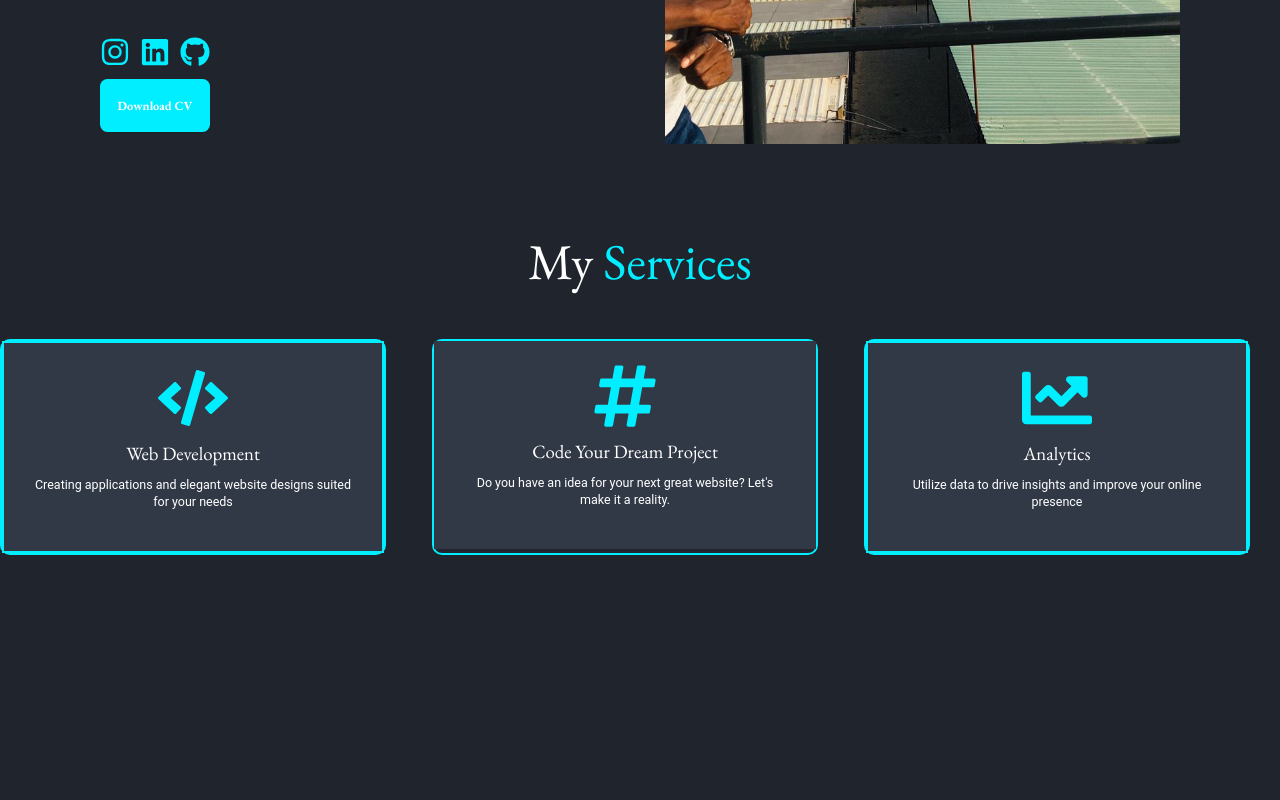
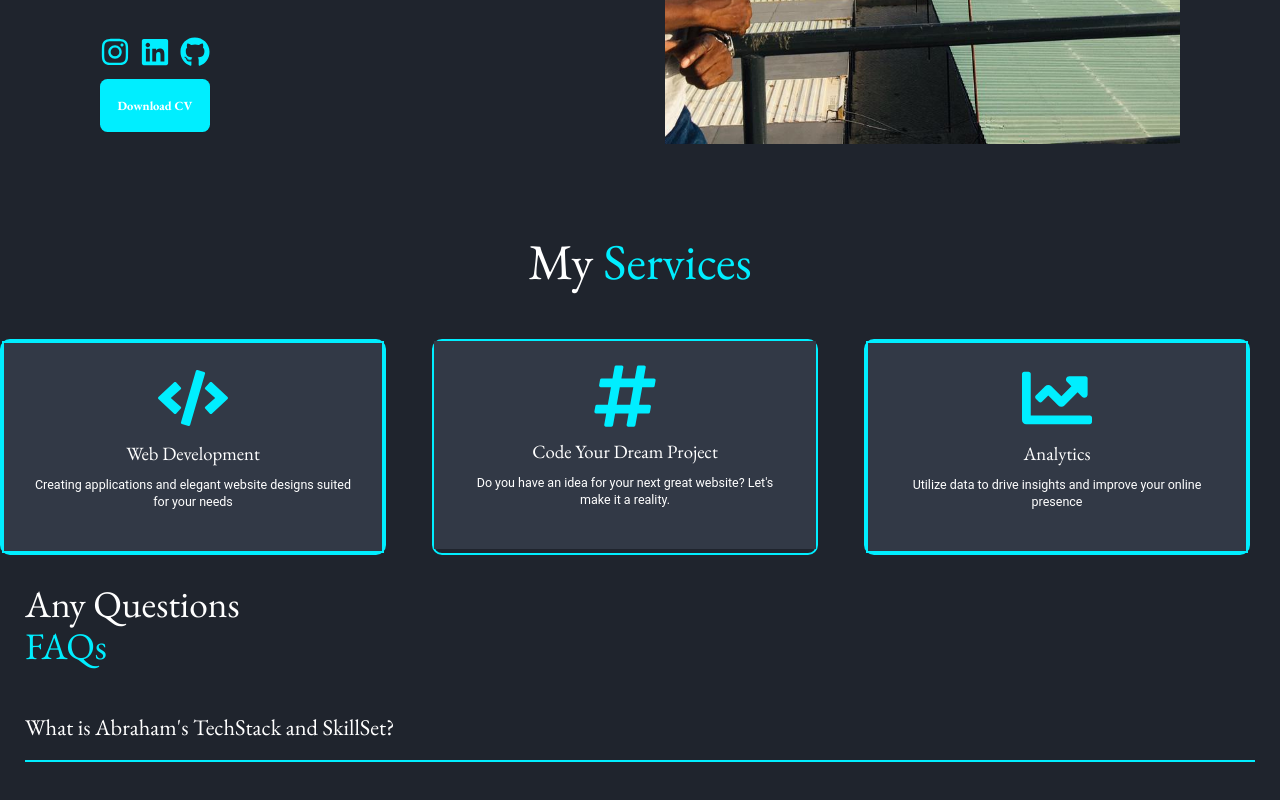
Before and after one commit to nhier17/portfolio, a React (Create React App) app: page / in a window 1280 px wide. Shown: the part 576-1376 px from the top of the page. Before the commit the page ends 1161 px from the top, so only its background shows below. Built offline with nearby package versions, Linux system fonts and the light colour scheme; the HTML template or start-up script is replaced by a standard one.

Commit message:
faq section

```diff
--- /dev/null
+++ b/src/components/Faqs.jsx
@@ -0,0 +1,39 @@
+import React from 'react'
+import Toggle from "./Toggle";
+import { AnimatePresence } from "framer-motion";
+
+const Faqs = () => {
+  return (
+    <div className="block mx-10">
+        <h2 className="pb-8 text-6xl">Any Questions <span className="text-[#0ef] block mt-2">FAQs</span></h2>
+        <AnimatePresence>
+        <Toggle title="What is Abraham's TechStack and SkillSet?">
+          <div className="py-[2rem]">
+          <p className="py-[1rem] text-2xl">
+            <ul className="p-[2rem]">
+             <li> Software immersive development using React.js, JavaScript, Next.js, Node.js, HTML and CSS.</li>
+             <ul>
+                <li>
+                Design and development of Restful APIs with Node.js
+                </li>
+                <li> Version control framework i.e. Git for overall collaboration on projects and effective code management.</li>
+                <li>Client-side application programming using React.js.</li>
+                <li> Agile/ scrum methodology development in project management and the ability to work in iterative
+                    cycles.</li>
+                    <li>
+                    Database management with competence in working with databases including SQL, MySQL, PostgreSQL
+                    and MongoDB
+                     </li>
+                    <li> Information security on the application layer encompassing best practice in user authentication and
+                        authorization</li>
+                </ul>
+            </ul>
+          </p>
+          </div>
+        </Toggle>
+        </AnimatePresence>
+    </div>
+  )
+}
+
+export default Faqs
--- /dev/null
+++ b/src/components/Toggle.jsx
@@ -0,0 +1,15 @@
+import { motion } from "framer-motion";
+import React, { useState } from "react";
+
+const Toggle = ({ children, title }) => {
+  const [toggle, setToggle] = useState(false);
+  return (
+    <motion.div layout className="py-[3rem] cursor-pointer" onClick={() => setToggle(!toggle)}>
+      <motion.h4 layout className="text-4xl">{title}</motion.h4>
+      {toggle ? children : ""}
+      <div className="bg-[#0ef] h-[0.2rem] my-[2rem] w-full"></div>
+    </motion.div>
+  );
+};
+
+export default Toggle;
--- a/src/pages/About.jsx
+++ b/src/pages/About.jsx
@@ -4,6 +4,7 @@ import { motion } from "framer-motion";
 import { pageAnimation } from "../animations";
 import ScrollTop from "../components/ScrollTop";
 import ServicesSection from "../components/ServicesSection";
+import Faqs from "../components/Faqs";
 
 const About = () => {
   return (
@@ -15,6 +16,7 @@ const About = () => {
     >
         <AboutSection/>
         <ServicesSection/>
+        <Faqs/>
         <ScrollTop/>
     </motion.div>
   )
```
